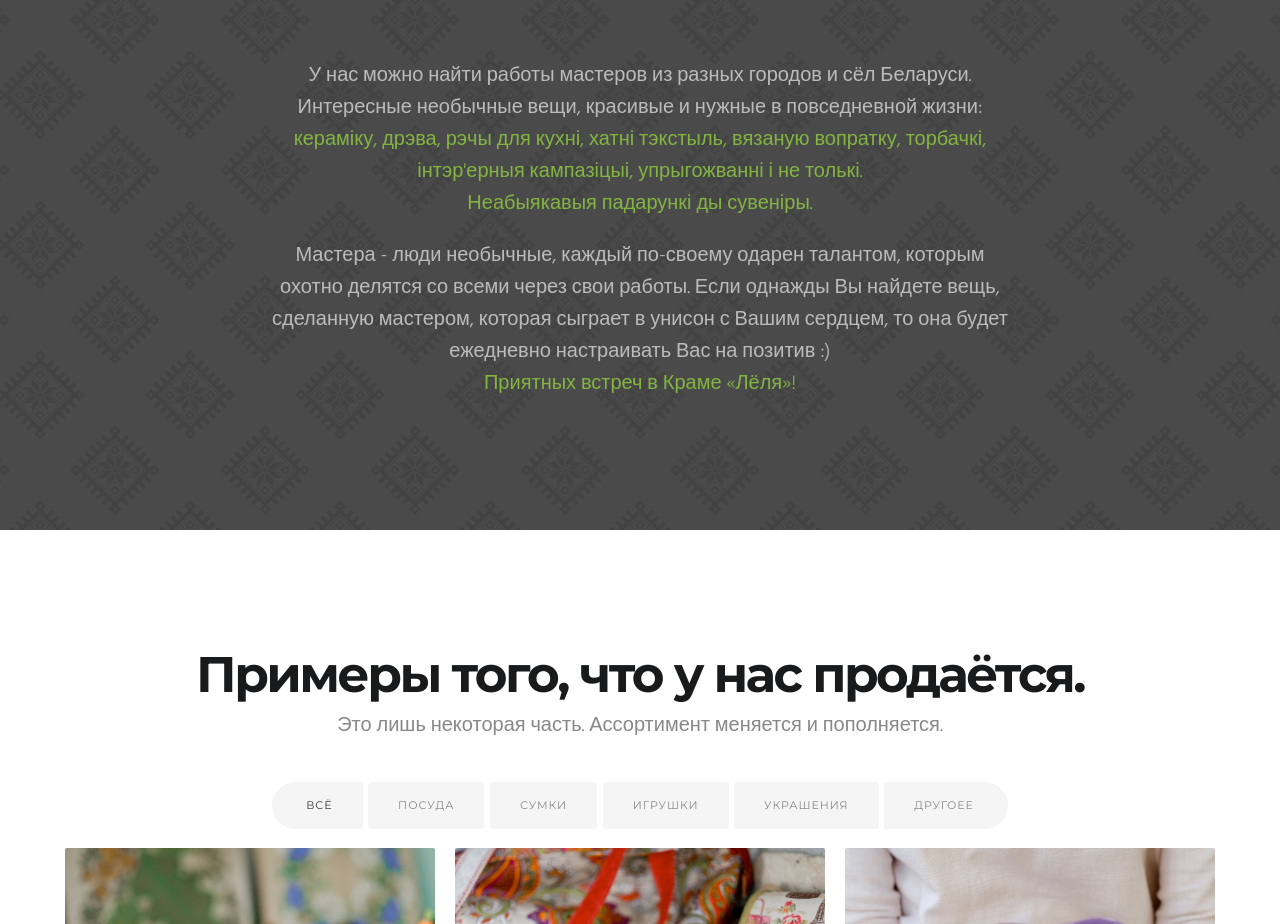
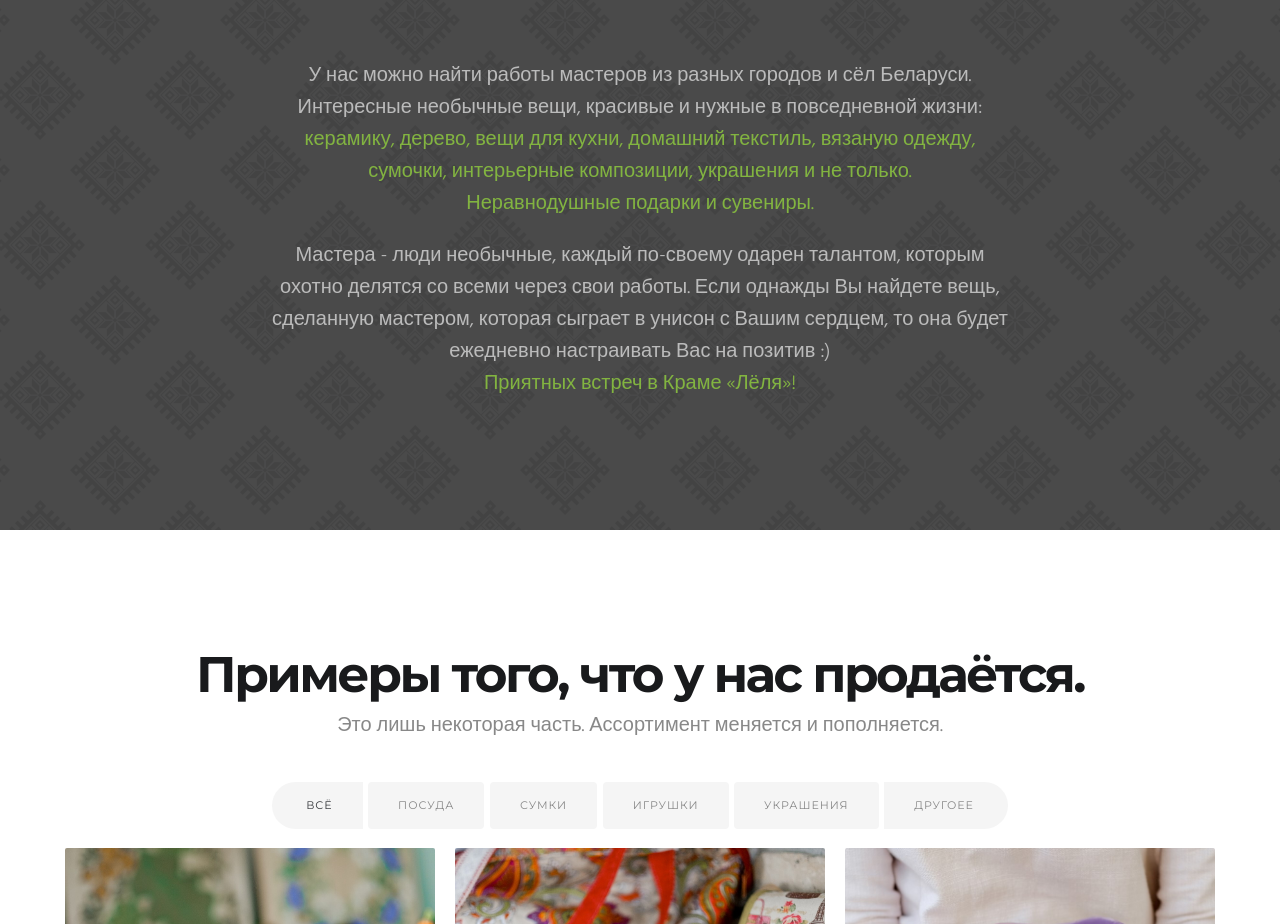
Before and after one commit to vivadev/liolia.by, a plain HTML site: page ru/index.html in a window 1280 px wide. Shown: the part 840-1764 px from the top of the page. Drawn offline with Linux system fonts and the light colour scheme; some packages are replaced by stand-ins of ours; files whose address does not match are found by name.

Commit message:
Rus version fix

```diff
--- a/ru/index.html
+++ b/ru/index.html
@@ -96,7 +96,7 @@
 
                     <div class="col-md-12 col-lg-8 col-lg-offset-2 text-center pb20">
 
-			<p class="lead">У нас можно найти работы мастеров из разных городов и сёл Беларуси. Интересные необычные вещи, красивые и нужные в повседневной жизни:<br><span class="color">кераміку, дрэва, рэчы для кухні, хатні тэкстыль, вязаную вопратку, торбачкі, інтэр'ерныя кампазіцыі, упрыгожванні і не толькі.<br>Неабыякавыя падарункі ды сувеніры.</span></p>
+			<p class="lead">У нас можно найти работы мастеров из разных городов и сёл Беларуси. Интересные необычные вещи, красивые и нужные в повседневной жизни:<br><span class="color">керамику, дерево, вещи для кухни, домашний текстиль, вязаную одежду, сумочки, интерьерные композиции, украшения и не только.<br>Неравнодушные подарки и сувениры.</span></p>
 
 			<p class="lead">Мастера - люди необычные, каждый по-своему одарен талантом, которым охотно делятся со всеми через свои работы. Если однажды Вы найдете вещь, сделанную мастером, которая сыграет в унисон с Вашим сердцем, то она будет ежедневно настраивать Вас на позитив :)<br><span class="color">Приятных встреч в Краме «Лёля»!</span></p>
                     </div>
```
